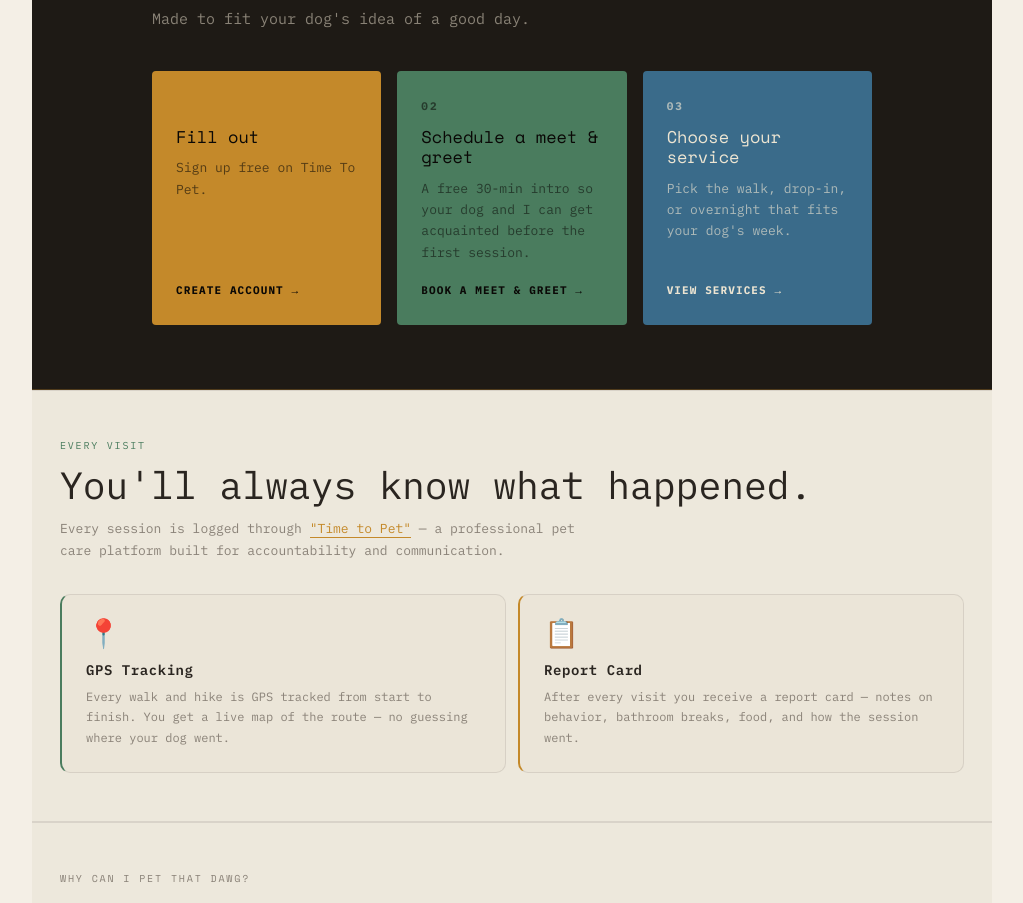
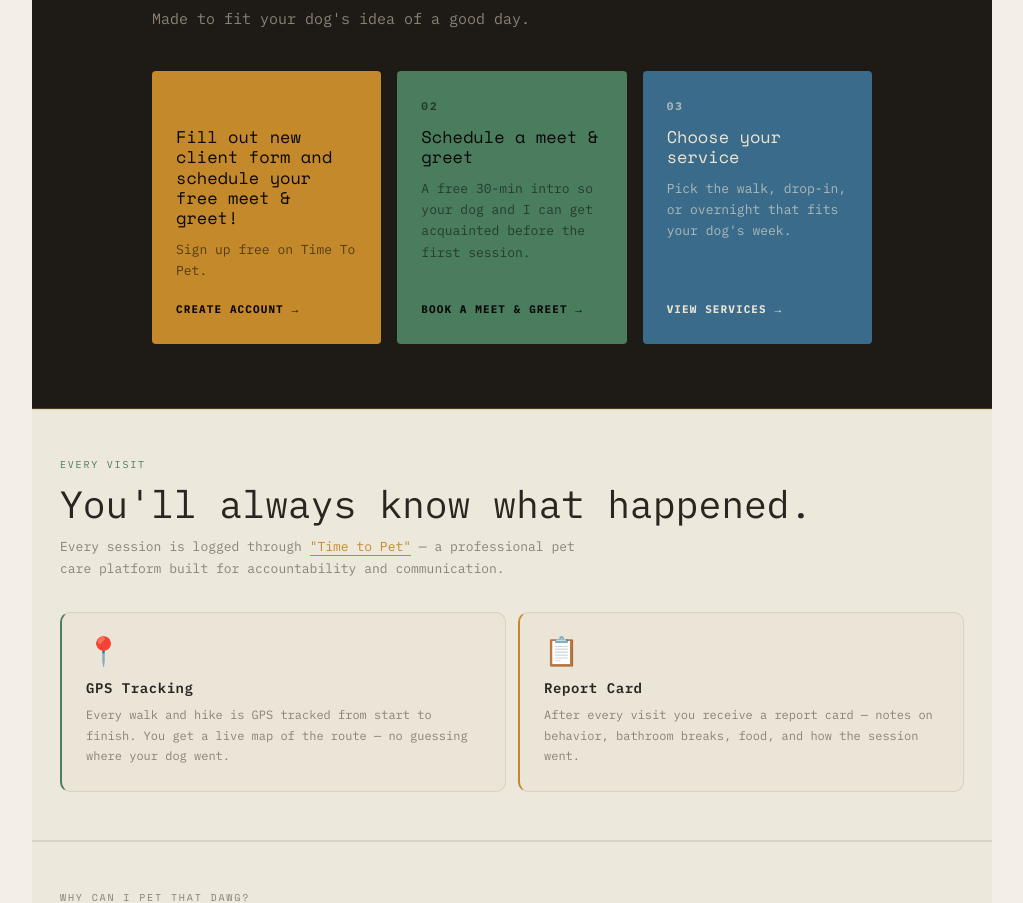
Before and after one commit to darkhorsedevloper/canipetthatdawg, a React (Vite) app: page / in a window 1280 px wide. Shown: the part 1748-2651 px from the top of the page, without its empty margins (128-1151 px from the left). Built offline with nearby package versions, Linux system fonts and the light colour scheme; grey boxes are pictures that could not be loaded.

Commit message:
Update first CTA tile label with full new client form copy
Co-Authored-By: Claude Sonnet 4.6 <noreply@anthropic.com>

```diff
--- a/src/components/CTA.jsx
+++ b/src/components/CTA.jsx
@@ -1,7 +1,7 @@
 const STEPS = [
   {
     number: '',
-    label: 'Fill out',
+    label: 'Fill out new client form and schedule your free meet & greet!',
     desc: 'Sign up free on Time To Pet.',
     cta: 'Create account →',
     href: 'https://www.timetopet.com/portal/create/create-account',
```
